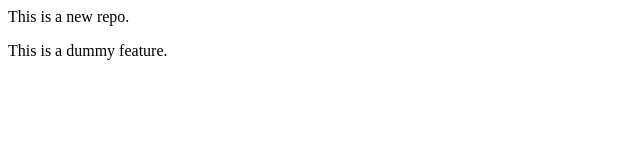
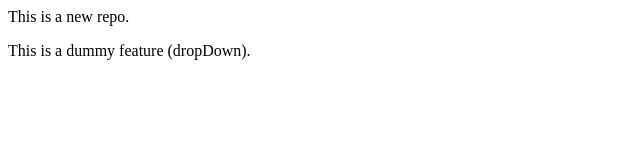
Before and after one commit to Madhavkrshah/DummyRepo, a plain HTML site: page index.html in a window 1280 px wide. Shown: the full height of the page, 0-640 px from the left. Drawn offline with Linux system fonts and the light colour scheme.

Commit message:
Add Dropdown

```diff
--- a/index.html
+++ b/index.html
@@ -1,2 +1,2 @@
 <p>This is a new repo.</p>
-<p>This is a dummy feature.</p>
+<p>This is a dummy feature (dropDown).</p>
```
